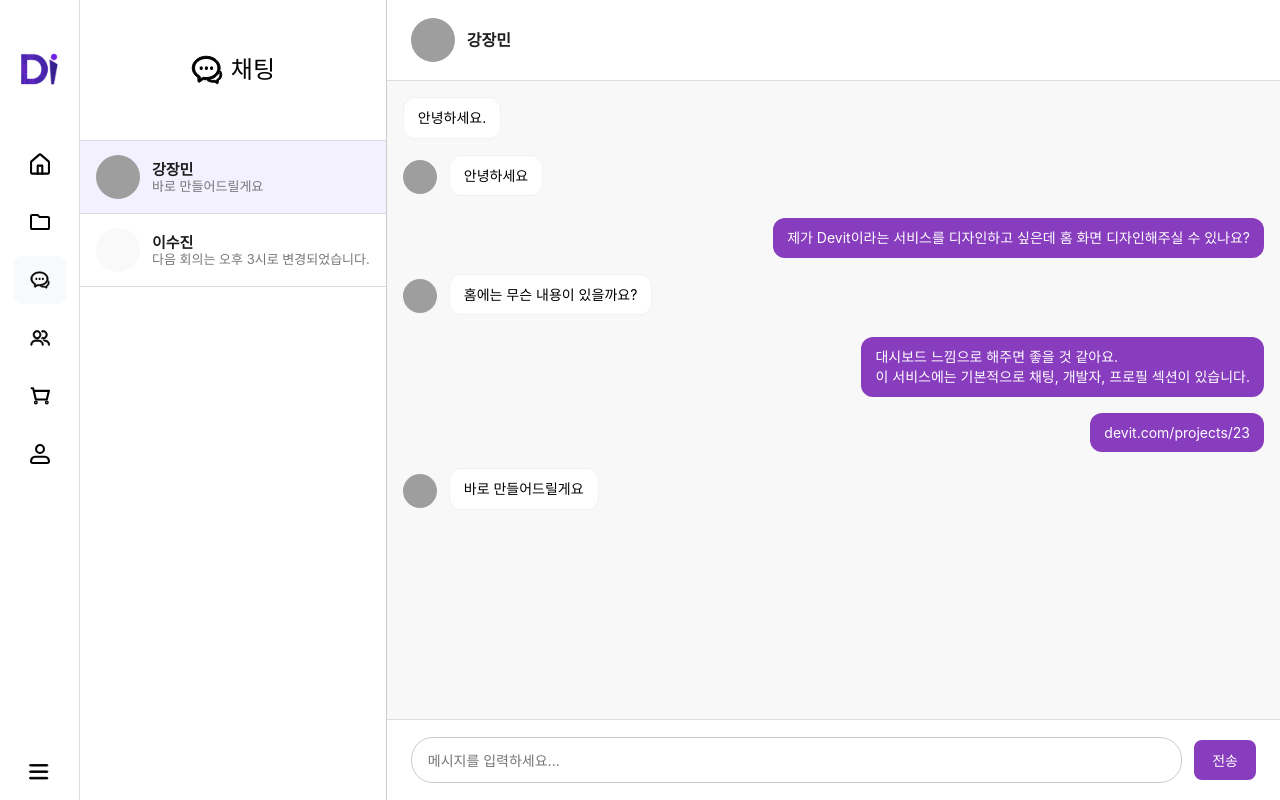
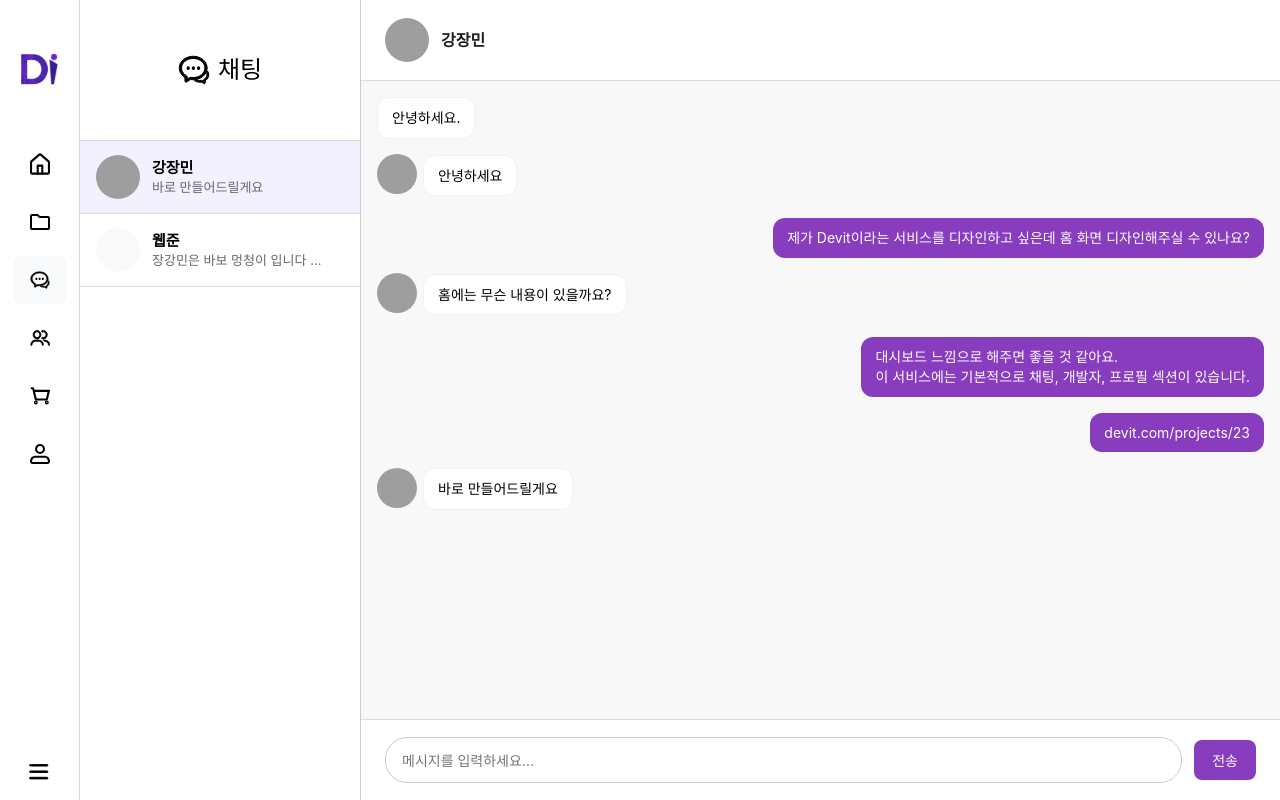
Before and after one commit to technologyaa/Devit-Web, a React (Vite) app: page /chat in a window 1280 px wide. Built offline with nearby package versions, Linux system fonts and the light colour scheme; grey boxes are pictures that could not be loaded.

Commit message:
feat: 전반적인 UI 구성

```diff
--- a/src/data/chat-list.js
+++ b/src/data/chat-list.js
@@ -61,9 +61,9 @@ export const chatList = [
   },
   {
     id: 2,
-    userName: "이수진",
+    userName: "웹준",
     userProfile: "/assets/dummy-profile.svg",
-    lastMessage: "다음 회의는 오후 3시로 변경되었습니다.",
+    lastMessage: "장강민은 바보 멍청이 입니다 ㅋㅋㅋㅋㅋㅋㅋㅋㅋㅋㅋ",
     lastTime: "2025-11-10T17:00:00",
     messages: [],
   },
--- a/src/pages/chat/ChatPage.jsx
+++ b/src/pages/chat/ChatPage.jsx
@@ -51,7 +51,6 @@ export default function ChatPage() {
       });
     }
   }, [selectedChat.messages]);
-
   return (
     <>
       <Helmet>
--- a/src/pages/chat/styles/chatPage.js
+++ b/src/pages/chat/styles/chatPage.js
@@ -11,7 +11,7 @@ export const Container = styled.div`
 
 /* 왼쪽: 채팅 리스트 */
 export const ChatList = styled.div`
-  width: 320px;
+  min-width: 280px;
   height: 100%;
   display: flex;
   flex-direction: column;
@@ -83,22 +83,8 @@ export const ChatInfo = styled.div`
   flex-direction: column;
   justify-content: center;
   margin-left: 12px;
+  gap: 6px;
   flex: 1;
-`;
-
-export const ChatUserName = styled.div`
-  font-size: 15px;
-  font-weight: 600;
-  color: #1e1e1e;
-`;
-
-export const ChatLastMessage = styled.div`
-  font-size: 13px;
-  color: #777;
-  margin-top: 3px;
-  white-space: nowrap;
-  overflow: hidden;
-  text-overflow: ellipsis;
 `;
 
 /* ----------------------------- */
@@ -147,8 +133,8 @@ export const MessageRow = styled.div`
 `;
 
 export const MessageProfile = styled.img`
-  width: 34px;
-  height: 34px;
+  width: 40px;
+  height: 40px;
   border-radius: 50%;
   object-fit: cover;
   margin-bottom: 2px; /* 살짝 아래 정렬 */
@@ -231,3 +217,21 @@ export const ProfileWrapper = styled.div`
   display: flex;
   align-items: flex-end;
 `;
+
+export const ChatUserName = styled.div`
+  font-weight: 600;
+  font-size: 15px;
+  white-space: nowrap; /* 줄바꿈 방지 */
+  overflow: hidden; /* 넘치는 부분 숨김 */
+  text-overflow: ellipsis; /* ... 처리 */
+  max-width: 120px; /* 적절한 최대 너비 (필요시 조정) */
+`;
+
+export const ChatLastMessage = styled.div`
+  font-size: 13px;
+  color: #666;
+  white-space: nowrap;
+  overflow: hidden;
+  text-overflow: ellipsis;
+  max-width: 180px; /* 적절한 최대 너비 */
+`;
```
